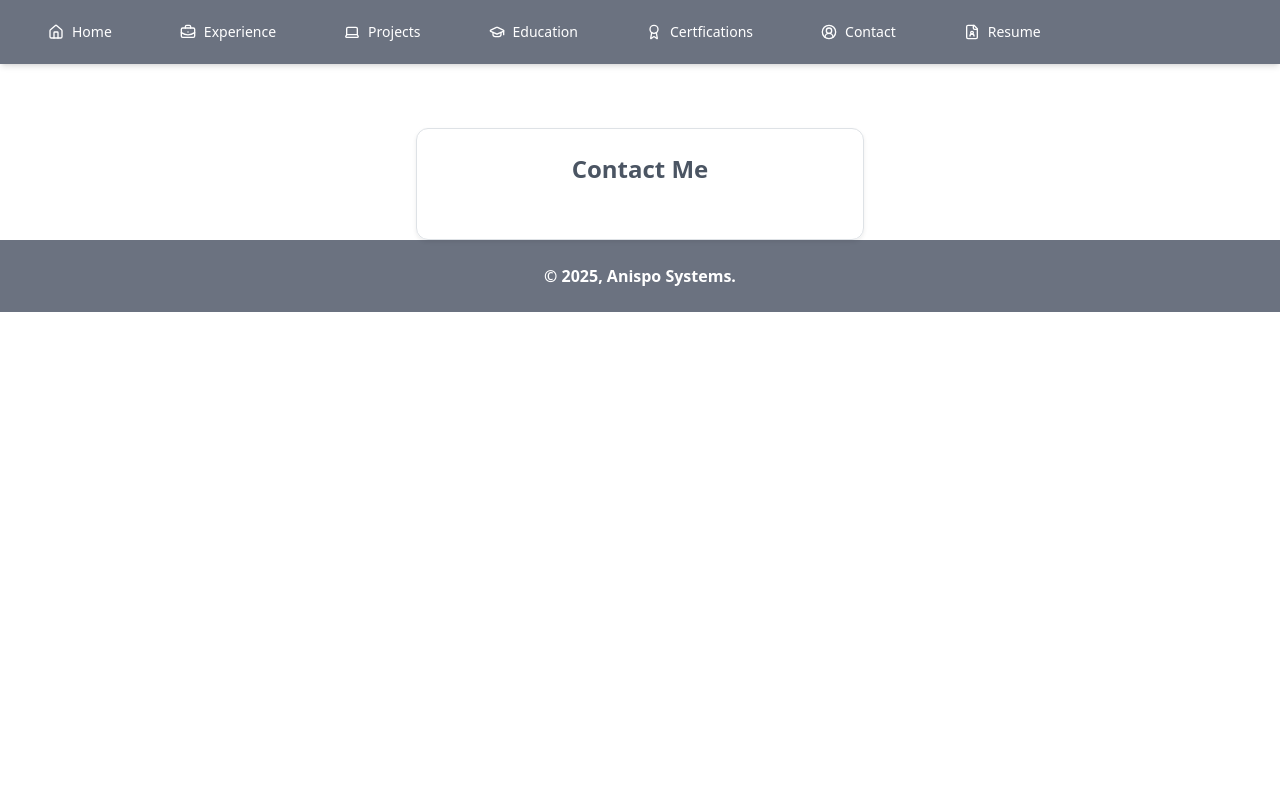
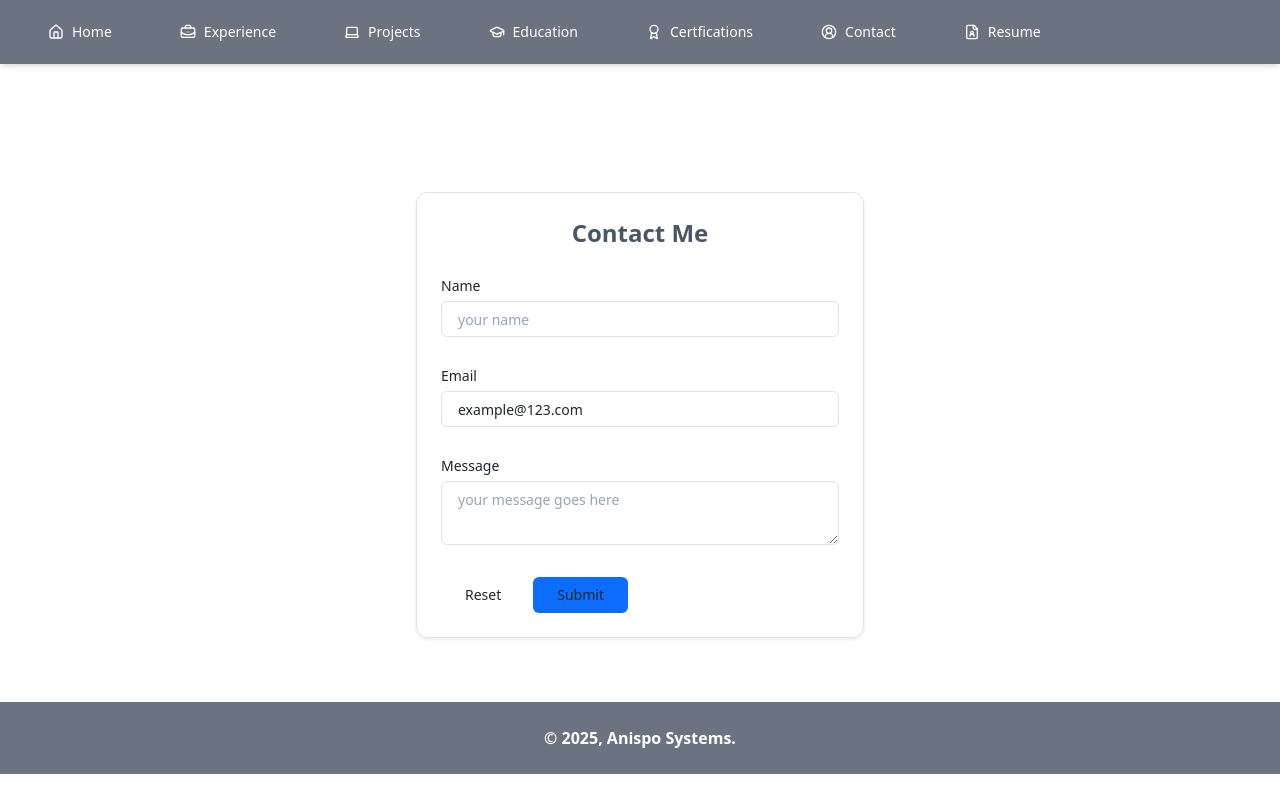
Before and after one commit to ChrisOspina/Professional-Website, a React (Create React App) app: page /contact in a window 1280 px wide. Built offline with nearby package versions, Linux system fonts and the light colour scheme.

Commit message:
form itself works

```diff
--- a/src/Components/Contact-Form.jsx
+++ b/src/Components/Contact-Form.jsx
@@ -17,8 +17,13 @@ const ContactForm = () => {
     },
   });
 
+  //TODO: handle form submission
+  const onSubmit = (data) => {
+    console.log("Form Data:", data);
+  };
+
   return (
-    <div className="flex flex-col items-center grid-cols-2">
+    <div className="flex flex-col items-center grid-cols-2 py-16">
       <Card className="w-full sm:max-w-md">
         <CardHeader>
           <CardTitle className={"text-center text-2xl text-gray-600"}>
@@ -26,8 +31,8 @@ const ContactForm = () => {
           </CardTitle>
         </CardHeader>
         <CardContent>
-          {/* <Form {...form}>
-            <form className="space-y-8">
+          <Form {...form}>
+            <form className="space-y-8" onSubmit={form.handleSubmit(onSubmit)}>
               <FormField
                 control={form.control}
                 name="name"
@@ -54,7 +59,7 @@ const ContactForm = () => {
               ></FormField>
               <FormField
                 control={form.control}
-                name="email"
+                name="message"
                 render={({ field }) => (
                   <FormItem>
                     <FormLabel>Message</FormLabel>
@@ -67,12 +72,12 @@ const ContactForm = () => {
                   </FormItem>
                 )}
               ></FormField>
-              <FormField orientation="horizontal">
+              <div className="flex gap-2">
                 <Button variant={"ghost"}>Reset</Button>
                 <Button type="submit">Submit</Button>
-              </FormField>
+              </div>
             </form>
-          </Form> */}
+          </Form>
         </CardContent>
       </Card>
     </div>
```
